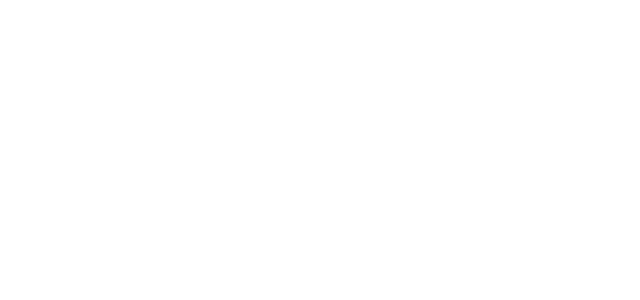
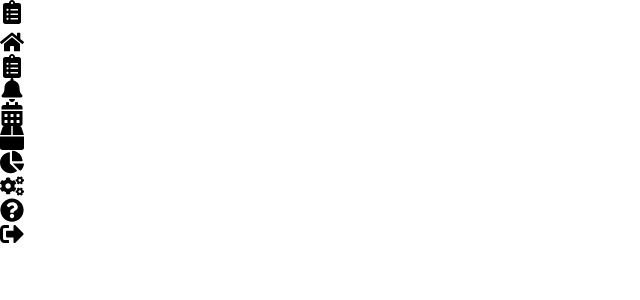
Before and after one commit to Skill0issue/OneStop, a React (Vite) app: page / in a window 1280 px wide. Shown: the top 300 px of the page, without its empty margins (0-640 px from the left). Built offline with nearby package versions, Linux system fonts and the light colour scheme.

Commit message:
added sidebar

```diff
--- a/src/App.tsx
+++ b/src/App.tsx
@@ -1,25 +1,22 @@
 import { Route, Routes } from "react-router-dom";
-
 
 //Components/Pages
 import Home from "./pages/Home";
 import Canvas from "./components/Canvas";
 import Test from "./pages/Test";
-
-
+import Sidebar from "./components/sideBar";
 
 function App() {
-
-
   return (
     <>
+      <Sidebar />
       <Routes>
-        <Route path="/" element={<Home/>} />
-        <Route path="/canvas" element={<Canvas/>} />
-        <Route path="/test" element={<Test/>} />
-    </Routes>
+        <Route path="/" element={<Home />} />
+        <Route path="/canvas" element={<Canvas />} />
+        <Route path="/test" element={<Test />} />
+      </Routes>
     </>
-  )
+  );
 }
 
-export default App
+export default App;
--- /dev/null
+++ b/src/components/sideBar.tsx
@@ -0,0 +1,211 @@
+import React, { useContext, useEffect, useState } from "react";
+import {
+  FaHome,
+  FaSearch,
+  FaBox,
+  FaChevronDown,
+  FaCogs,
+  FaClipboardList,
+  FaChartPie,
+  FaCalendarCheck,
+  FaCalendarAlt,
+  FaBell,
+  FaQuestionCircle,
+  FaSignOutAlt,
+} from "react-icons/fa";
+import { IoClose } from "react-icons/io5";
+
+const Dashboard = () => {
+  const [isMinimized, setIsMinimized] = useState<boolean>(true);
+  const [isSubMenuOpen, setIsSubMenuOpen] = useState<boolean>(true);
+    const theme:boolean = true;
+
+  const toggleMinimize = () => {
+    setIsMinimized(!isMinimized);
+  };
+
+  useEffect(() => {
+    if (isMinimized) {
+      setIsSubMenuOpen(false);
+    }
+  }, [isMinimized]);
+
+  const size = "24px";
+
+  const toggleSubMenu = () => {
+    setIsSubMenuOpen(!isSubMenuOpen);
+  };
+
+  return (
+    <div
+      className={`flex flex-col h-[85%] p-3 rounded-xl z-2 absolute left-[24px] items-center shadow-xl mt-4 ${
+        isMinimized ? "w-20" : "w-72"
+      } ${
+        theme
+          ? "bg-white text-white-primary"
+          : "bg-dark text-dark-primary border-dark-primary border-2"
+      } transition-width duration-300 text-xl font-poppins font-medium`}
+    >
+      <div className=" flex-1">
+        <div className="flex items-end justify-between">
+          {!isMinimized && (
+            <h2
+              className={`${
+                theme ? "text-dark" : "text-white"
+              } font-medium text-2xl `}
+            >
+              Dashboard
+            </h2>
+          )}
+          <button className="p-2" onClick={toggleMinimize}>
+            {isMinimized ? (
+              <FaClipboardList
+                className={`fill-current ${theme ? "text-dark" : "text-white"}`}
+                size={size}
+              />
+            ) : (
+              <IoClose
+                className={`fill-current ${
+                  theme ? "text-dark" : "text-white"
+                } mr-[-12px] mb-[-3px]`}
+                size={size}
+              />
+            )}
+          </button>
+        </div>
+        <div className="border-t border-gray-500 mb-4 mt-2" />
+        <div className="flex flex-col space-y-3">
+          {!isMinimized && (
+            <div className="relative border-dark-primary border-2 rounded-lg">
+              <span className="absolute inset-y-0 left-0 flex items-center py-4 ">
+                <button
+                  type="submit"
+                  className="pl-2 pb-2.5 focus:outline-none focus:ring"
+                >
+                  <FaSearch
+                    className={`w-5 h-5 ${theme ? "text-dark" : "text-white"}`}
+                  />
+                </button>
+              </span>
+              <input
+                type="search"
+                name="Search"
+                placeholder="Search..."
+                className={`w-full py-2 pl-10 text-sm rounded-md focus:outline-none ${
+                  theme ? "bg-white text-dark" : "bg-dark text-white"
+                } focus:${theme ? "bg-dark" : "bg-white-primary"}`}
+              />
+            </div>
+          )}
+          <ul className="pt-2 pb-4 space-y-2 text-sm">
+            {[
+              { icon: <FaHome size={size} />, label: "Home", to: "/" },
+              {
+                icon: <FaClipboardList size={size} />,
+                label: "WhiteBoard",
+                to: "/canvas",
+              },
+              { icon: <FaBell size={size} />, label: "Notifications", to: "#" },
+              {
+                icon: <FaCalendarAlt size={size} />,
+                label: "Appointments",
+                subMenu: [
+                  {
+                    icon: <FaCalendarCheck size={size} />,
+                    label: "View Appointments",
+                  },
+                ],
+              },
+              { icon: <FaBox size={size} />, label: "Orders", to: "#" },
+              {
+                icon: <FaChartPie size={size} />,
+                label: "Statistics",
+                to: "#",
+              },
+            ].map((item, index) => (
+              <li key={index} className="rounded-sm ">
+                <a
+                  href={item.to}
+                  className={`flex items-center rounded-md justify-between ${
+                    theme ? "bg-white text-dark" : "bg-dark text-white"
+                  }`}
+                  onClick={!isMinimized && item.subMenu ? toggleSubMenu : undefined}
+                >
+                  <div className="flex space-x-3 items-center rounded-md p-2">
+                    {item.icon}
+                    {!isMinimized && (
+                      <span className="text-md font-normal">{item.label}</span>
+                    )}
+                  </div>
+                  {item.subMenu && !isMinimized && (
+                    <FaChevronDown
+                      className={`w-3 h-3 ml-auto transition-transform duration-200 mr-4 ${
+                        isSubMenuOpen ? "transform rotate-180" : ""
+                      } ${theme ? "text-dark" : "text-white"}`}
+                    />
+                  )}
+                </a>
+                {item.subMenu && isSubMenuOpen && (
+                  <ul className="pl-8 mt-1 space-y-1">
+                    {item.subMenu.map((subItem, subIndex) => (
+                      <li key={subIndex} className="rounded-sm">
+                        <a
+                          href="#"
+                          className={`flex items-center p-2 space-x-3 rounded-md ${
+                            theme ? "bg-white text-dark" : "bg-dark text-white"
+                          }`}
+                        >
+                          {subItem.icon}
+                          {!isMinimized && (
+                            <span className="text-md font-normal">
+                              {subItem.label}
+                            </span>
+                          )}
+                        </a>
+                      </li>
+                    ))}
+                  </ul>
+                )}
+              </li>
+            ))}
+          </ul>
+        </div>
+      </div>
+      <div
+        className={`border-t border-gray-500 mt-4 pt-4 space-y-3 w-[85%] ${
+          theme ? "bg-white text-dark" : "bg-dark text-white"
+        }`}
+      >
+        <ul className="pt-2 pb-2 space-y-2 text-sm">
+          {[
+            { icon: <FaCogs size={size} width={"24px"} />, label: "Settings" },
+            {
+              icon: <FaQuestionCircle size={size} width={"24px"} />,
+              label: "FAQ",
+            },
+            {
+              icon: <FaSignOutAlt size={size} width={"24px"} />,
+              label: "Logout",
+            },
+          ].map((item, index) => (
+            <li key={index} className="rounded-sm">
+              <a
+                href="#"
+                className={`flex  p-2 space-x-3 rounded-md ${
+                  theme ? "bg-white text-dark" : "bg-dark text-white"
+                }`}
+              >
+                {item.icon}
+                {!isMinimized && (
+                  <span className="text-md font-normal">{item.label}</span>
+                )}
+              </a>
+            </li>
+          ))}
+        </ul>
+      </div>
+    </div>
+  );
+};
+
+export default Dashboard;
```
Also changed, not shown: 14 other files (tests, documents, lock files or other folders).
